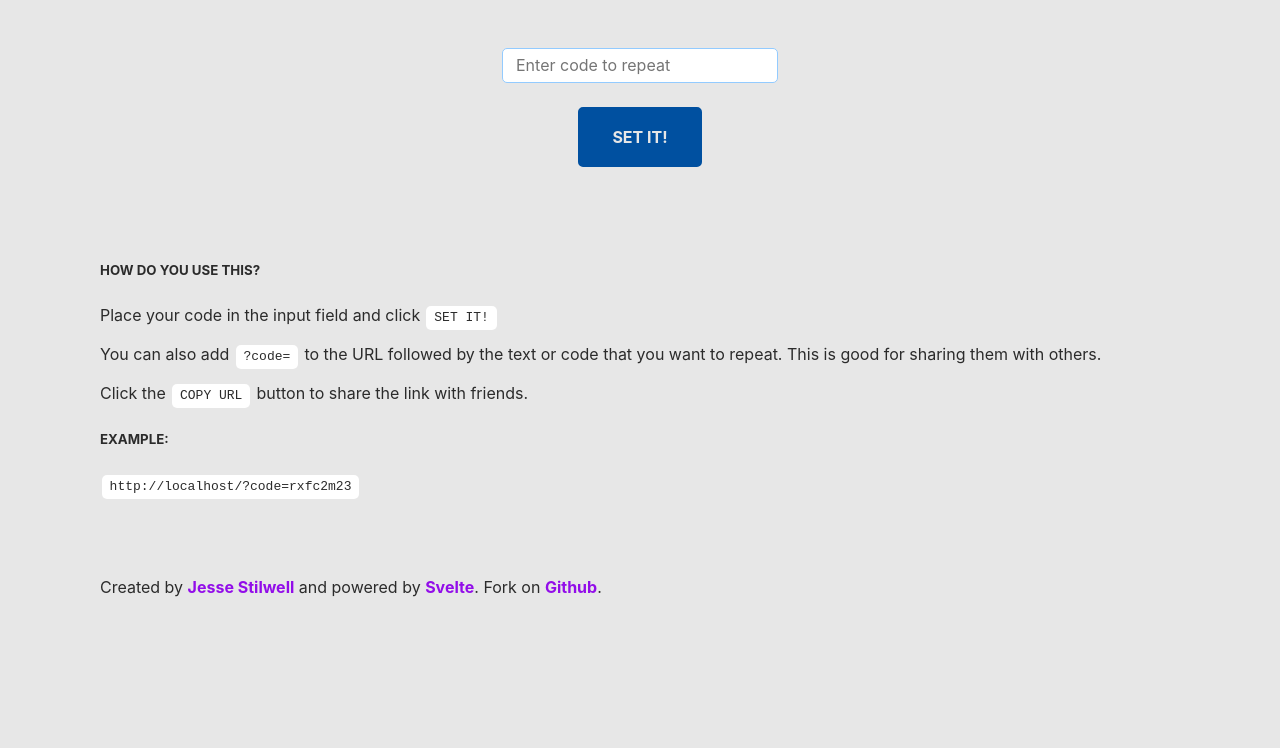
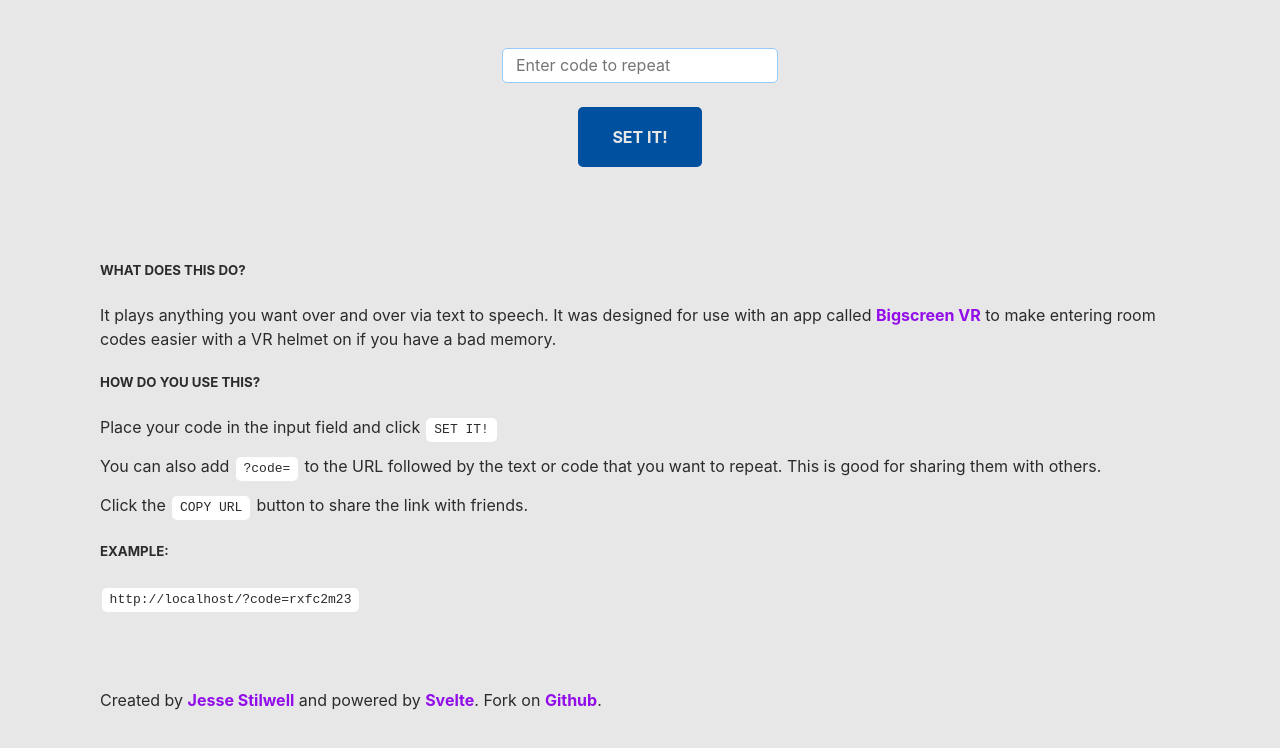
Before and after one commit to jstilwell/code-repeater, a Svelte app: page / in a window 1280 px wide. Shown: the top 748 px of the page. Built offline with nearby package versions, Linux system fonts and the light colour scheme.

Commit message:
Add a section to the index

```diff
--- a/src/App.svelte
+++ b/src/App.svelte
@@ -10,6 +10,10 @@
 
 <main>
 	<article>
+		<h5>WHAT DOES THIS DO?</h5>
+		<p>It plays anything you want over and over via text to speech. It was designed for use with an app called <a
+				href="https://www.bigscreenvr.com/" target="_blank">Bigscreen VR</a> to make entering room codes easier
+			with a VR helmet on if you have a bad memory.</p>
 		<h5>HOW DO YOU USE THIS?</h5>
 		<p>Place your code in the input field and click <code>SET IT!</code></p>
 		<p>You can also add <code>?code=</code> to the URL followed by the text or code that you want to repeat. This is
```
